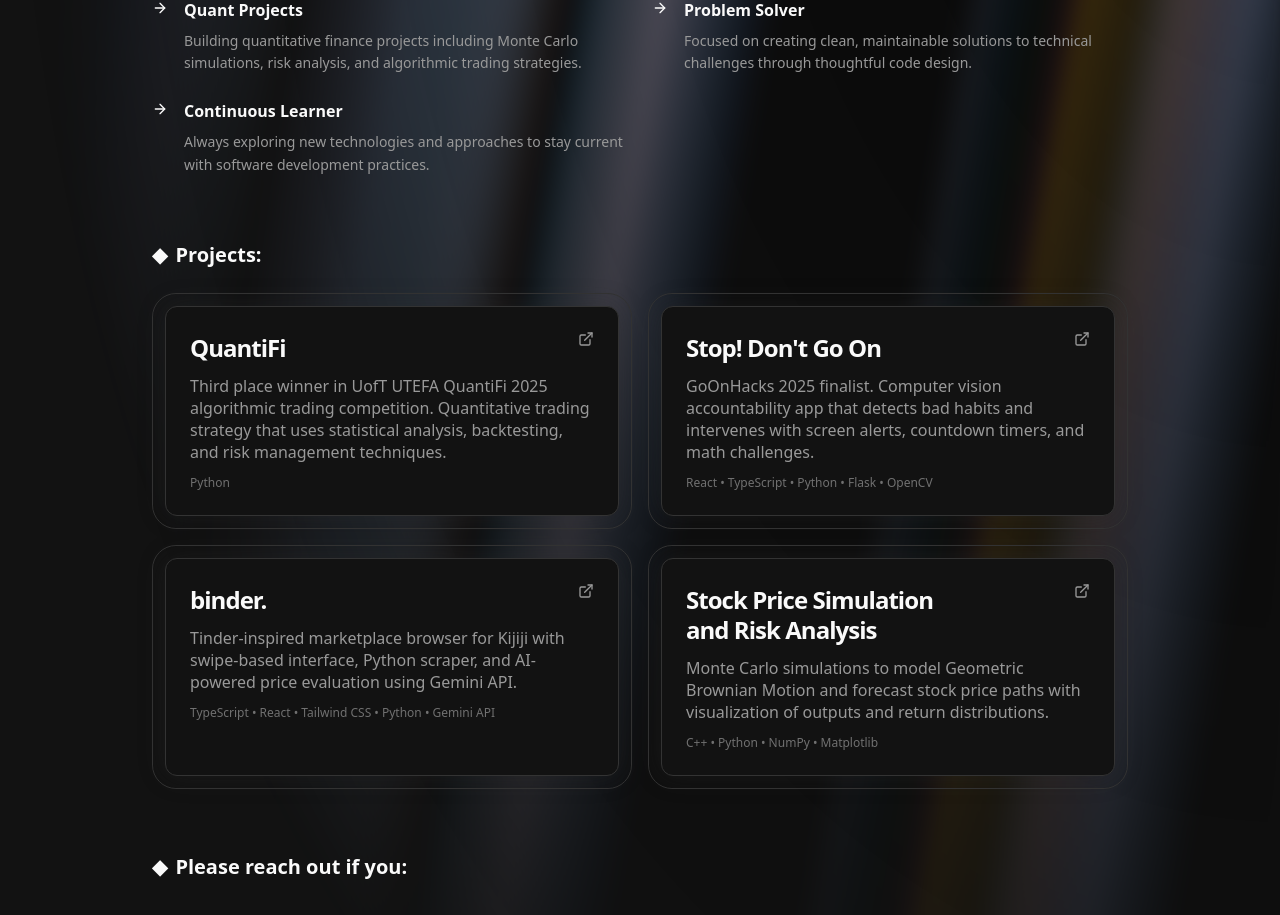
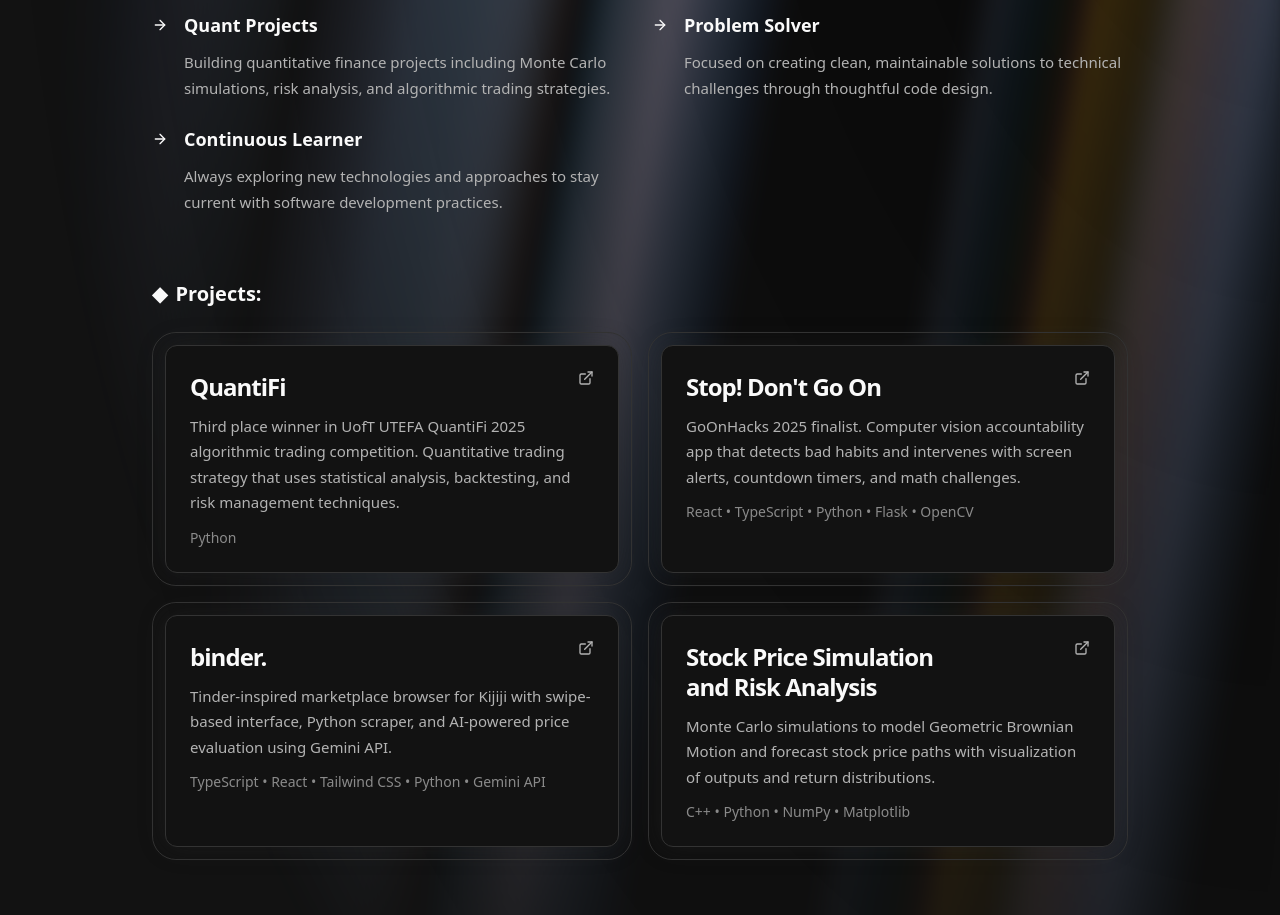
Before and after one commit to e-yang6/personal-website, a React (Vite) app: page / in a window 1280 px wide. Shown: the part 356-1271 px from the top of the page. Built offline with nearby package versions, Linux system fonts and the light colour scheme; the HTML template or start-up script is replaced by a standard one.

Commit message:
2.0 adjustments

```diff
--- a/index.html
+++ b/index.html
@@ -4,15 +4,19 @@
     <meta charset="UTF-8" />
     <meta name="viewport" content="width=device-width, initial-scale=1.0" />
     <link rel="icon" type="image/png" href="/favicon.png" />
-    <title>Ethan Yang | Computer Engineering Student </title>
-    <meta name="description" content="Portfolio of Ethan Yang - Computer Engineering student at University of Toronto" />
+    <title>Ethan Yang | Computer Engineering Student</title>
+    <meta name="description" content="Computer Engineering student at University of Toronto. Building web applications, quantitative finance projects, and exploring full-stack development with modern technologies." />
     <meta name="author" content="Ethan Yang" />
 
-    <meta property="og:title" content="Ethan Yang - Computer Engineering Portfolio" />
-    <meta property="og:description" content="Portfolio of Ethan Yang - Computer Engineering student at University of Toronto" />
+    <meta property="og:title" content="Ethan Yang | Student Computer Engineer" />
+    <meta property="og:description" content="Computer Engineering student at University of Toronto. Building web applications, quantitative finance projects, and exploring full-stack development with modern technologies." />
     <meta property="og:type" content="website" />
+    <meta property="og:image" content="/profile.jpg" />
 
     <meta name="twitter:card" content="summary_large_image" />
+    <meta name="twitter:title" content="Ethan Yang | Student Computer Engineer" />
+    <meta name="twitter:description" content="Computer Engineering student at University of Toronto. Building web applications, quantitative finance projects, and exploring full-stack development with modern technologies." />
+    <meta name="twitter:image" content="/profile.jpg" />
   </head>
 
   <body>
--- a/src/components/AboutSection.tsx
+++ b/src/components/AboutSection.tsx
@@ -33,10 +33,10 @@ export const AboutSection = () => {
         <div className="grid grid-cols-1 md:grid-cols-2 gap-6">
           {highlights.map((item, index) => (
             <div key={index} className="flex gap-4 group">
-              <ArrowRight className="w-4 h-4 text-foreground mt-0.5 flex-shrink-0 group-hover:translate-x-1 transition-transform" />
+              <ArrowRight className="w-4 h-4 text-foreground mt-1.5 flex-shrink-0 group-hover:translate-x-1 transition-transform" />
               <div className="flex-1">
-                <h3 className="font-semibold text-foreground mb-2 text-base">{item.title}</h3>
-                <p className="text-sm text-muted-foreground leading-relaxed">{item.description}</p>
+                <h3 className="font-semibold text-foreground mb-2.5 text-base md:text-lg">{item.title}</h3>
+                <p className="text-base md:text-[15px] text-muted-foreground leading-[1.7] md:leading-[1.75]">{item.description}</p>
               </div>
             </div>
           ))}
--- a/src/components/ContactSection.tsx
+++ b/src/components/ContactSection.tsx
@@ -35,7 +35,7 @@ export const ContactSection = () => {
           <span>◆</span> Contact:
         </h2>
         <div className="space-y-6">
-          <p className="text-foreground leading-relaxed">
+          <p className="text-base md:text-[15px] text-foreground leading-[1.7] md:leading-[1.75]">
             Seeking Summer 2026 opportunities in Software Engineering, Product Management, Finance, and Full-Stack Development.
           </p>
           <div className="flex flex-wrap gap-3">
--- a/src/components/ProjectsSection.tsx
+++ b/src/components/ProjectsSection.tsx
@@ -74,10 +74,10 @@ export const ProjectsSection = () => {
                           </a>
                         )}
                       </div>
-                      <p className="font-sans text-sm leading-[1.125rem] md:text-base md:leading-[1.375rem] text-muted-foreground">
+                      <p className="font-sans text-base leading-[1.6] md:text-[15px] md:leading-[1.7] text-muted-foreground">
                         {project.description}
                       </p>
-                      <p className="text-xs text-muted-foreground/70">
+                      <p className="text-sm text-muted-foreground/75">
                         {project.technologies.join(" • ")}
                       </p>
                     </div>
--- a/src/components/ReachOutSection.tsx
+++ b/src/components/ReachOutSection.tsx
@@ -29,10 +29,10 @@ export const ReachOutSection = () => {
         <div className="space-y-5">
           {reasons.map((item, index) => (
             <div key={index} className="flex gap-4 group">
-              <ArrowRight className="w-4 h-4 text-foreground mt-0.5 flex-shrink-0 group-hover:translate-x-1 transition-transform" />
+              <ArrowRight className="w-4 h-4 text-foreground mt-1.5 flex-shrink-0 group-hover:translate-x-1 transition-transform" />
               <div className="flex-1">
-                <h3 className="font-semibold text-foreground mb-2 text-base">{item.title}</h3>
-                <p className="text-sm text-muted-foreground leading-relaxed">{item.description}</p>
+                <h3 className="font-semibold text-foreground mb-2.5 text-base md:text-lg">{item.title}</h3>
+                <p className="text-base md:text-[15px] text-muted-foreground leading-[1.7] md:leading-[1.75]">{item.description}</p>
               </div>
             </div>
           ))}
--- a/src/index.css
+++ b/src/index.css
@@ -24,7 +24,7 @@ All colors MUST be HSL.
     --secondary-foreground: 0 0% 98%;
 
     --muted: 0 0% 15%;
-    --muted-foreground: 0 0% 60%;
+    --muted-foreground: 0 0% 70%;
 
     --accent: 0 0% 20%;
     --accent-foreground: 0 0% 98%;
@@ -105,7 +105,7 @@ All colors MUST be HSL.
     --secondary-foreground: 0 0% 98%;
 
     --muted: 0 0% 15%;
-    --muted-foreground: 0 0% 60%;
+    --muted-foreground: 0 0% 70%;
 
     --accent: 0 0% 20%;
     --accent-foreground: 0 0% 98%;
@@ -244,6 +244,9 @@ All colors MUST be HSL.
     @apply text-foreground;
     background: transparent;
     transition: background-color 0.6s ease, color 0.6s ease;
+    font-size: 16px;
+    -webkit-font-smoothing: antialiased;
+    -moz-osx-font-smoothing: grayscale;
   }
 
   #root {
```
